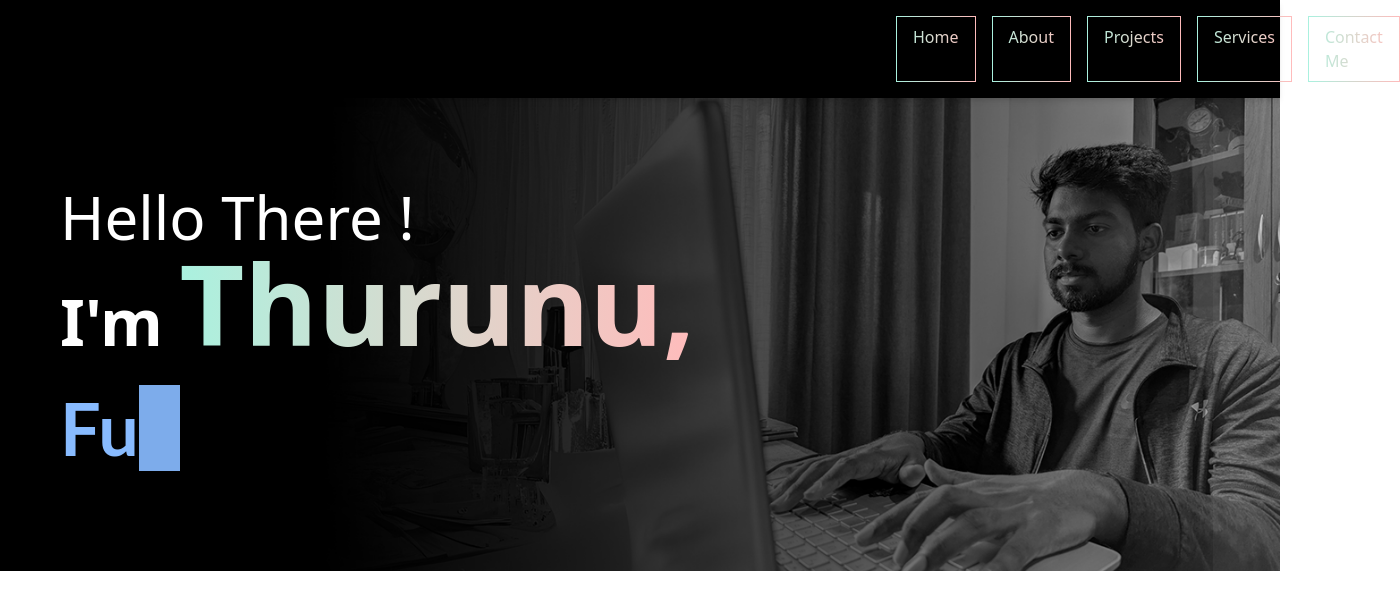
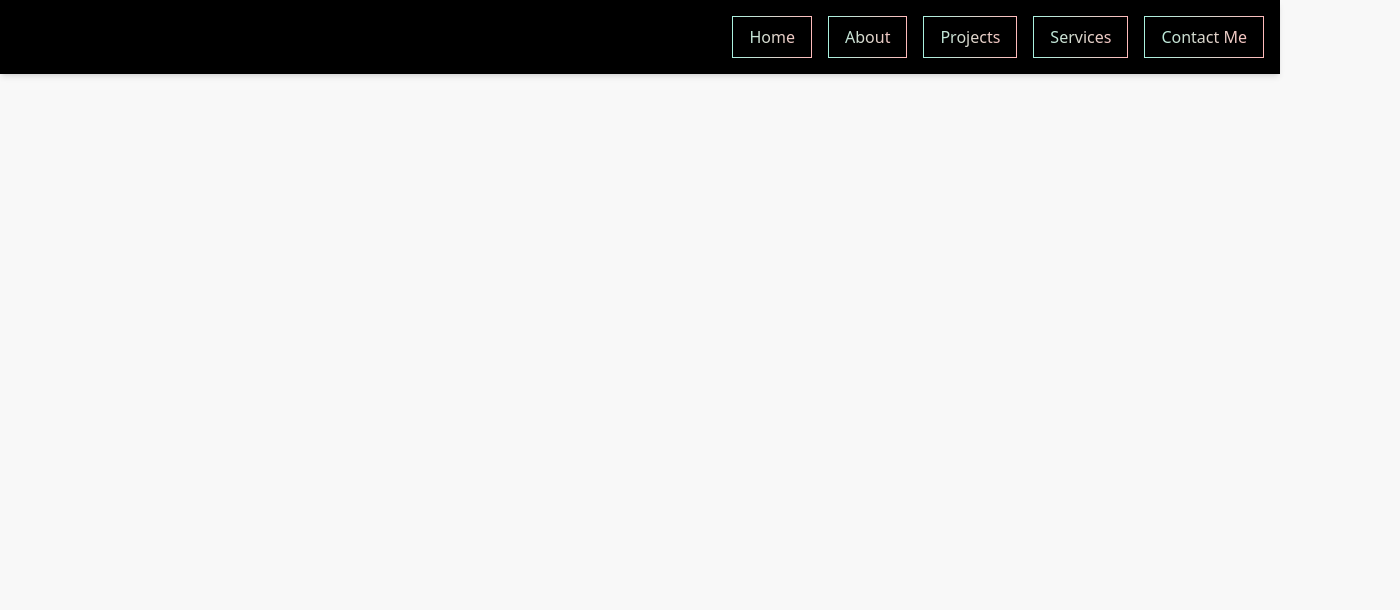
Before and after one commit to thurunuym/my-portofolio, a React (Vite) app: page / in a window 1280 px wide. Shown: the top 610 px of the page, 1400 px wide, since content can reach past the window. Built offline with nearby package versions, Linux system fonts and the light colour scheme.

Commit message:
Header component configured

```diff
--- a/src/App.jsx
+++ b/src/App.jsx
@@ -1,7 +1,7 @@
 import React from 'react'
 import Header from './components/Header';
 import Home from "./components/Home";
-
+import AboutMe from './components/AboutMe';
 
 
 function App() {
@@ -9,7 +9,8 @@ function App() {
   return (
     <div>
     <Header/>
-    <Home/>
+    {/* <Home/> */}
+    {/* <AboutMe/>  */}
     </div>
   );
 }
--- /dev/null
+++ b/src/components/AboutMe.jsx
@@ -0,0 +1,22 @@
+import '../styles/AboutMe.css';
+
+const AboutMe = () => {
+
+    return(
+<div>
+        <div className="width-full flex flex-row h-screen">
+
+        <div className="w-1/6 bg-gradient-to-r from-[#a9f1df] to-[#ffbbbb]">
+        <p className="transform -rotate-90 text-2xl font-bold tracking-widest">
+About Me        </p>
+        </div>
+        <div className="w-5/12 bg-amber-400"></div>
+        <div className="w-5/12 bg-amber-800"></div>
+
+
+        </div>
+</div>
+    )
+}
+
+export default AboutMe;
--- a/src/components/Header.jsx
+++ b/src/components/Header.jsx
@@ -2,8 +2,8 @@ import React from 'react';
 
 const Header = () => {
   return (
-    <header className="bg-black text-white sticky top-0 z-50 shadow-md">
-      <div className="max-w-7xl mx-auto px-4 py-4 flex justify-between items-center ml-220">
+    <div className="bg-black text-white shadow-md top-0 fixed w-full">
+      <div className="justify-end mx-auto px-4 py-4 flex justify-between items-center">
         {/* <div className="text-transparent bg-clip-text bg-gradient-to-r from-[#a9f1df] to-[#ffbbbb] text-2xl font-bold">
           YourName
         </div> */}
@@ -27,7 +27,7 @@ const Header = () => {
           ))}
         </nav>
       </div>
-    </header>
+    </div>
   );
 };
 
--- a/src/components/Home.jsx
+++ b/src/components/Home.jsx
@@ -20,12 +20,6 @@ const Home = () => {
 </h1>
 
         </div>
-        <div>
-
-
-        </div>
-
-
       </div>
       <img src={blackBg} alt="Grayscale Background" className="base-image" />
       <img src={coloredBg} alt="Colored Background" className="hover-image" />
--- /dev/null
+++ b/src/styles/AboutMe.css
@@ -0,0 +1,30 @@
+body {
+  background: #f8f8f8;
+  display:flex;
+  align-items: center;
+  height: 90vh;
+}
+
+.text-line {
+  stroke-dasharray: 500;
+  stroke-dashoffset: 500;
+  animation: dash 5s linear forwards, filling 5s ease-in forwards;
+  font-size: 80px;
+}
+
+.text-line text {
+  font-family: Helvetica,Arial,sans-serif;
+  font-weight: normal;
+  font-style: normal;
+}
+
+@keyframes dash {
+  to {
+    stroke-dashoffset: 0;
+  }
+}
+
+@keyframes filling {
+  0%, 90% { fill: #bac736; fill-opacity: 0; }
+  100% { fill: #bac736; fill-opacity: 1; }
+}
--- a/src/styles/Home.css
+++ b/src/styles/Home.css
@@ -1,8 +1,12 @@
+
+
 .home-container {
   position: relative;
   width: 100%;
-  max-height: 600px;
+  min-height: 100vh;
   overflow: hidden;
+  margin-top: 80px;
+
 }
 
 .base-image {
@@ -18,11 +22,11 @@
   top: 0;
   left: 0;
   width: 100%;
-  height: 100%;
   object-fit: cover;
   opacity: 0;
   transition: opacity 0.5s ease-in-out;
   z-index: 1;
+  max-height: 600px;
 }
 
 .home-container:hover .hover-image {
```
